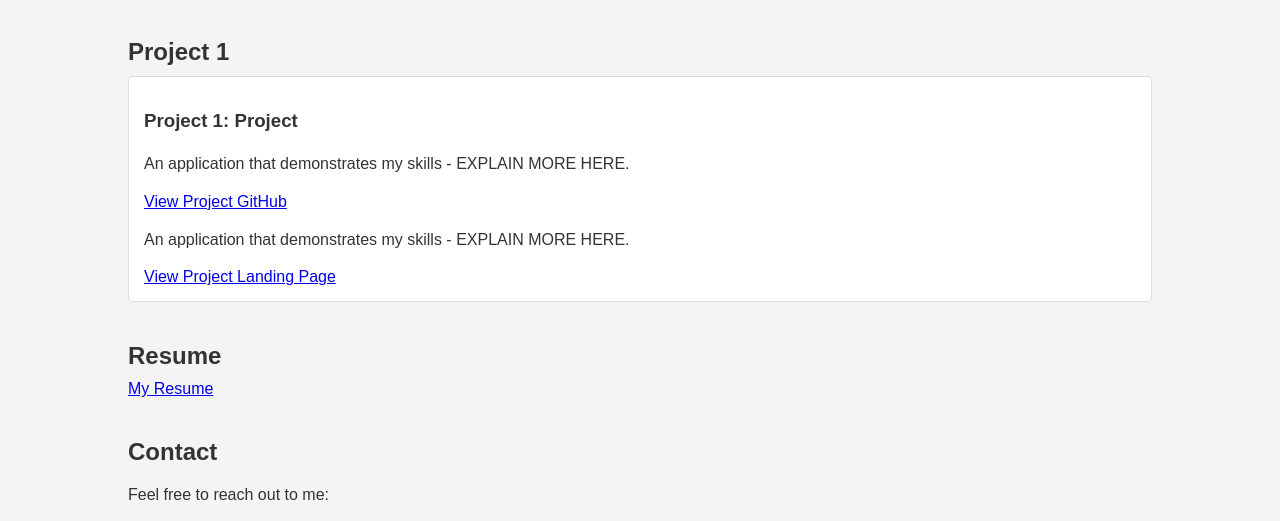
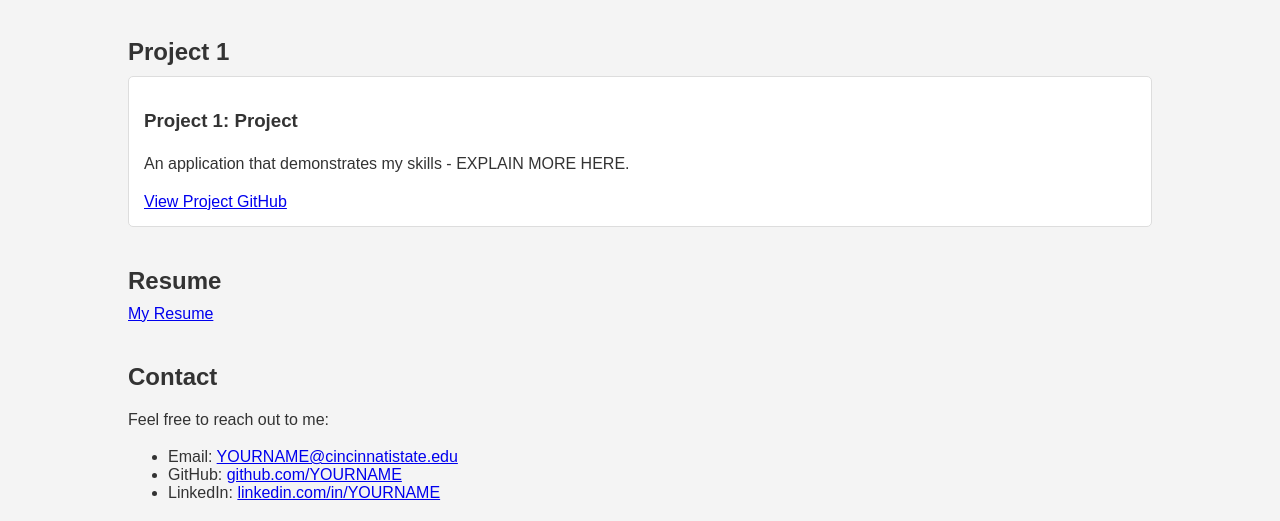
Before and after one commit to tomiegartland/Java, a plain HTML site: page index.html in a window 1280 px wide. Shown: the part 263-784 px from the top of the page. Drawn offline with Linux system fonts and the light colour scheme.

Commit message:
Update index.html

```diff
--- a/index.html
+++ b/index.html
@@ -88,8 +88,7 @@
         <h3>Project 1: Project</h3>
         <p>An application that demonstrates my skills - EXPLAIN MORE HERE.</p>
         <a href="https://www.github.com/tomiegartland/Java/">View Project GitHub</a>
-        <p>An application that demonstrates my skills - EXPLAIN MORE HERE.</p>
-        <a href="https://www.github.com/tomiegartland/Java/">View Project Landing Page</a>
+
       </div>
 
 
```
